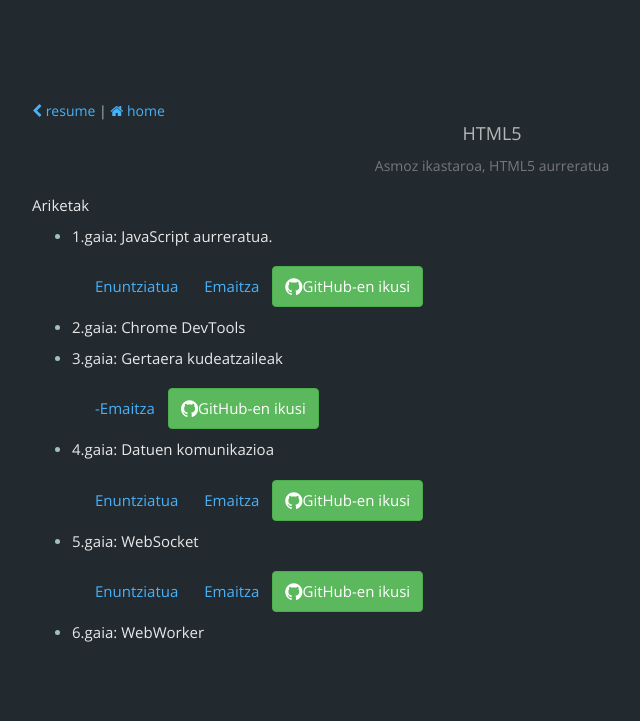
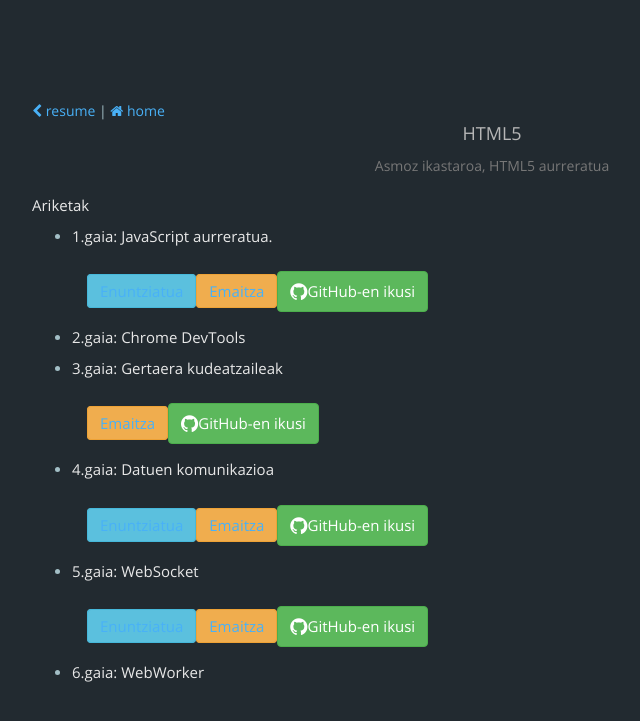
Before and after one commit to Bingentzio/bingentzio.github.io, a Jekyll site: the page built from projects.html, in a window 1280 px wide. Shown: the top 721 px of the page, without its empty margins (148-788 px from the left). Built offline with Jekyll 4.4.1, drawn with Linux system fonts in a browser that asks for light colours; nearby versions of some CDN libraries; comment, search, counter and statistics services are not loaded.

Commit message:
CSS aldaketak

```diff
--- a/projects.html
+++ b/projects.html
@@ -13,11 +13,11 @@
     <div>
     <h4>Ariketak</h4>
     <ul>
-      <li><h5>1.gaia: JavaScript aurreratua. </h5><ul id="menu"><li class="btn"><a href="/proiektuak/1.gaia/1_gaia_ariketa_praktikoa.pdf" target="_blank">Enuntziatua</a></li><li class="btn"><a href="/proiektuak/1.gaia/jokoa.html" target="_blank">Emaitza</a></li><li><a href="https://github.com/Bingentzio/HTML5_aurreratua_ariketak/tree/master/1.gaia" target="_blank" class="btn btn-success"><i class="fa fa-github fa-lg"></i>GitHub-en ikusi</a></li></ul></li>
+      <li><h5>1.gaia: JavaScript aurreratua. </h5><ul id="menu"><li class="btn btn-info"><a href="/proiektuak/1.gaia/1_gaia_ariketa_praktikoa.pdf" target="_blank">Enuntziatua</a></li><li class="btn btn-warning"><a href="/proiektuak/1.gaia/jokoa.html" target="_blank">Emaitza</a></li><li><a href="https://github.com/Bingentzio/HTML5_aurreratua_ariketak/tree/master/1.gaia" target="_blank" class="btn btn-success"><i class="fa fa-github fa-lg"></i>GitHub-en ikusi</a></li></ul></li>
       <li><h5>2.gaia: Chrome DevTools </h5></li>
-      <li><h5>3.gaia: Gertaera kudeatzaileak </h5><ul id="menu"><li class="btn"><a href="/proiektuak/3.gaia/index.html" target="_blank">-Emaitza</a></li><li><a href="https://github.com/Bingentzio/HTML5_aurreratua_ariketak/tree/master/3.gaia" target="_blank" class="btn btn-success"><i class="fa fa-github fa-lg"></i>GitHub-en ikusi</a></li></ul></li>
-      <li><h5>4.gaia: Datuen komunikazioa</h5><ul id="menu"><li class="btn"><a href="/proiektuak/4.gaia/4_json_ajax_ariketa_praktikoa.pdf" target="_blank">Enuntziatua</a></li><li class="btn"><a href="/proiektuak/4.gaia/eguraldia.html" target="_blank">Emaitza</a></li><li><a href="https://github.com/Bingentzio/HTML5_aurreratua_ariketak/tree/master/4.gaia" target="_blank" class="btn btn-success"><i class="fa fa-github fa-lg"></i>GitHub-en ikusi</a></li></ul></li>
-      <li><h5>5.gaia: WebSocket</h5><ul id="menu"><li class="btn"><a href="/proiektuak/5.gaia/5_websocketak_ariketa_praktikoa.pdf" target="_blank">Enuntziatua</a></li><li class="btn"><a href="/proiektuak/5.gaia/websocketchat/frontend.html" target="_blank">Emaitza</a></li><li><a href="https://github.com/Bingentzio/HTML5_aurreratua_ariketak/tree/master/5.gaia" target="_blank" class="btn btn-success"><i class="fa fa-github fa-lg"></i>GitHub-en ikusi</a></li></ul></li>
+      <li><h5>3.gaia: Gertaera kudeatzaileak </h5><ul id="menu"><li class="btn btn-warning"><a href="/proiektuak/3.gaia/index.html" target="_blank">Emaitza</a></li><li><a href="https://github.com/Bingentzio/HTML5_aurreratua_ariketak/tree/master/3.gaia" target="_blank" class="btn btn-success"><i class="fa fa-github fa-lg"></i>GitHub-en ikusi</a></li></ul></li>
+      <li><h5>4.gaia: Datuen komunikazioa</h5><ul id="menu"><li class="btn btn-info"><a href="/proiektuak/4.gaia/4_json_ajax_ariketa_praktikoa.pdf" target="_blank">Enuntziatua</a></li><li class="btn btn-warning"><a href="/proiektuak/4.gaia/eguraldia.html" target="_blank">Emaitza</a></li><li><a href="https://github.com/Bingentzio/HTML5_aurreratua_ariketak/tree/master/4.gaia" target="_blank" class="btn btn-success"><i class="fa fa-github fa-lg"></i>GitHub-en ikusi</a></li></ul></li>
+      <li><h5>5.gaia: WebSocket</h5><ul id="menu"><li class="btn btn-info"><a href="/proiektuak/5.gaia/5_websocketak_ariketa_praktikoa.pdf" target="_blank">Enuntziatua</a></li><li class="btn btn-warning"><a href="/proiektuak/5.gaia/websocketchat/frontend.html" target="_blank">Emaitza</a></li><li><a href="https://github.com/Bingentzio/HTML5_aurreratua_ariketak/tree/master/5.gaia" target="_blank" class="btn btn-success"><i class="fa fa-github fa-lg"></i>GitHub-en ikusi</a></li></ul></li>
       <li><h5>6.gaia: WebWorker</h5><ul id="menu"><li></li><li></li></ul></li>
     </ul>
 </div>
--- a/public/stylesheets/styles.css
+++ b/public/stylesheets/styles.css
@@ -360,7 +360,7 @@
 /*lista horizontalak egiteko*/
 
 ul#menu {
-    padding: 10px;
+    padding: 15px;
 }
 
 ul#menu li {
```
